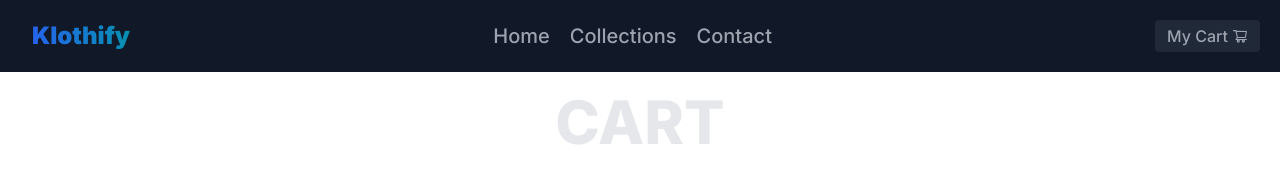
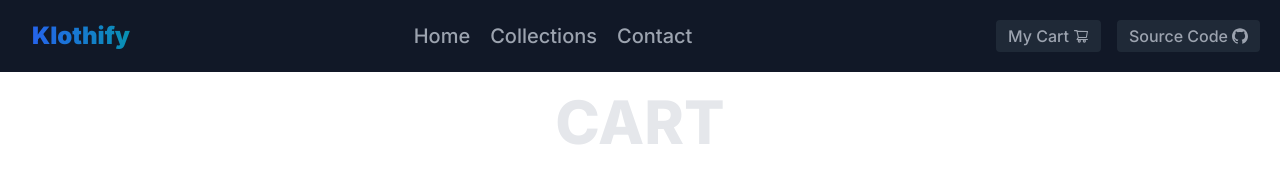
Before and after one commit to NickCoder123/ecommerce-html-css-js, a website built with Vite: page cart.html in a window 1280 px wide. Built offline with nearby package versions, Linux system fonts and the light colour scheme.

Commit message:
updated cart.html

```diff
--- a/cart.html
+++ b/cart.html
@@ -19,8 +19,8 @@
       </a>
       <nav class="md:ml-auto md:mr-auto flex flex-wrap items-center text-base justify-center">
         <a href="./index.html" class="mr-5 hover:text-white cursor-pointer font-medium text-xl">Home</a>
-        <a href="#collections" class="mr-5 hover:text-white cursor-pointer font-medium text-xl">Collections</a>
-        <a href="#contact" class="mr-5 hover:text-white cursor-pointer font-medium text-xl">Contact</a>
+        <a href="./index.html#collections" class="mr-5 hover:text-white cursor-pointer font-medium text-xl">Collections</a>
+        <a href="./index.html#contact" class="mr-5 hover:text-white cursor-pointer font-medium text-xl">Contact</a>
       </nav>
       <a href="./cart.html"
         class="inline-flex items-center bg-gray-800 border-0 py-1 px-3 focus:outline-none hover:bg-gray-700 rounded text-base mt-4 md:mt-0">
@@ -28,6 +28,16 @@
         <svg class="w-4 h-4 ml-1" xmlns="http://www.w3.org/2000/svg" viewBox="0 0 1024 1024">
           <path fill="currentColor"
             d="M922.9 701.9H327.4l29.9-60.9l496.8-.9c16.8 0 31.2-12 34.2-28.6l68.8-385.1c1.8-10.1-.9-20.5-7.5-28.4a34.99 34.99 0 0 0-26.6-12.5l-632-2.1l-5.4-25.4c-3.4-16.2-18-28-34.6-28H96.5a35.3 35.3 0 1 0 0 70.6h125.9L246 312.8l58.1 281.3l-74.8 122.1a34.96 34.96 0 0 0-3 36.8c6 11.9 18.1 19.4 31.5 19.4h62.8a102.43 102.43 0 0 0-20.6 61.7c0 56.6 46 102.6 102.6 102.6s102.6-46 102.6-102.6c0-22.3-7.4-44-20.6-61.7h161.1a102.43 102.43 0 0 0-20.6 61.7c0 56.6 46 102.6 102.6 102.6s102.6-46 102.6-102.6c0-22.3-7.4-44-20.6-61.7H923c19.4 0 35.3-15.8 35.3-35.3a35.42 35.42 0 0 0-35.4-35.2zM305.7 253l575.8 1.9l-56.4 315.8l-452.3.8L305.7 253zm96.9 612.7c-17.4 0-31.6-14.2-31.6-31.6c0-17.4 14.2-31.6 31.6-31.6s31.6 14.2 31.6 31.6a31.6 31.6 0 0 1-31.6 31.6zm325.1 0c-17.4 0-31.6-14.2-31.6-31.6c0-17.4 14.2-31.6 31.6-31.6s31.6 14.2 31.6 31.6a31.6 31.6 0 0 1-31.6 31.6z" />
+        </svg>
+      </a>
+      <a href="https://github.com/NickCoder123/klothify"
+        class="ml-4 inline-flex items-center bg-gray-800 border-0 py-1 px-3 focus:outline-none hover:bg-gray-700 rounded text-base mt-4 md:mt-0">
+        Source Code
+        <svg class="w-4 h-4 ml-1" viewBox="64 64 896 896" focusable="false" data-icon="github" fill="currentColor"
+          aria-hidden="true">
+          <path
+            d="M511.6 76.3C264.3 76.2 64 276.4 64 523.5 64 718.9 189.3 885 363.8 946c23.5 5.9 19.9-10.8 19.9-22.2v-77.5c-135.7 15.9-141.2-73.9-150.3-88.9C215 726 171.5 718 184.5 703c30.9-15.9 62.4 4 98.9 57.9 26.4 39.1 77.9 32.5 104 26 5.7-23.5 17.9-44.5 34.7-60.8-140.6-25.2-199.2-111-199.2-213 0-49.5 16.3-95 48.3-131.7-20.4-60.5 1.9-112.3 4.9-120 58.1-5.2 118.5 41.6 123.2 45.3 33-8.9 70.7-13.6 112.9-13.6 42.4 0 80.2 4.9 113.5 13.9 11.3-8.6 67.3-48.8 121.3-43.9 2.9 7.7 24.7 58.3 5.5 118 32.4 36.8 48.9 82.7 48.9 132.3 0 102.2-59 188.1-200 212.9a127.5 127.5 0 0138.1 91v112.5c.8 9 0 17.9 15 17.9 177.1-59.7 304.6-227 304.6-424.1 0-247.2-200.4-447.3-447.5-447.3z">
+          </path>
         </svg>
       </a>
     </div>
```
